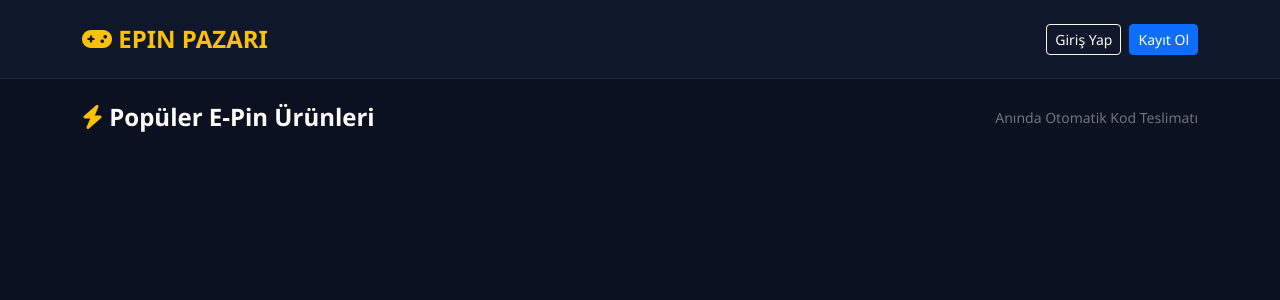
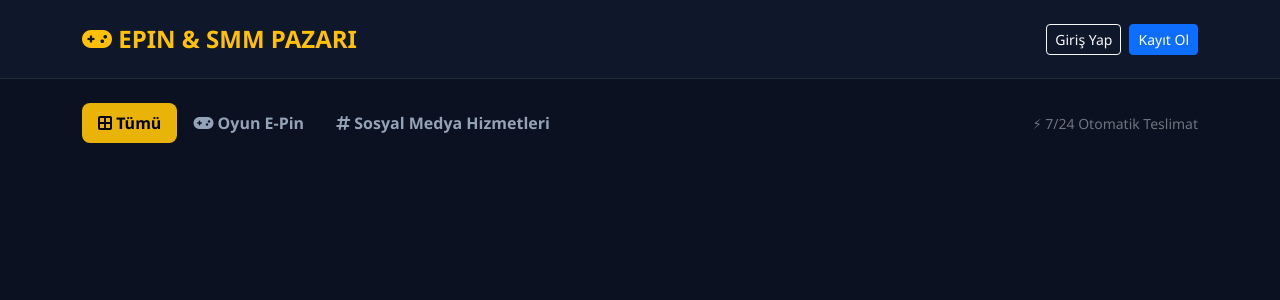
Before and after one commit to beratkalafat039-cyber/PinGamer, a Flask app: page / in a window 1280 px wide. Shown: the top 300 px of the page. Run offline with Flask 3, Linux system fonts and the light colour scheme; data that the repository does not hold is empty; some libraries are stand-ins or nearby versions.

Commit message:
Update index.html

```diff
--- a/templates/index.html
+++ b/templates/index.html
@@ -3,7 +3,7 @@
 <head>
     <meta charset="UTF-8">
     <meta name="viewport" content="width=device-width, initial-scale=1.0">
-    <title>E-Pin & Hesap Pazaryeri</title>
+    <title>E-Pin & Sosyal Medya Pazaryeri</title>
     <link href="https://cdn.jsdelivr.net/npm/bootstrap@5.3.0/dist/css/bootstrap.min.css" rel="stylesheet">
     <link rel="stylesheet" href="https://cdnjs.cloudflare.com/ajax/libs/font-awesome/6.4.0/css/all.min.css">
     <style>
@@ -11,14 +11,17 @@
         .navbar-custom { background-color: #0f172a; border-bottom: 1px solid #1e293b; }
         .product-card { background-color: #1e293b; border: 1px solid #334155; border-radius: 12px; transition: transform 0.2s, box-shadow 0.2s; }
         .product-card:hover { transform: translateY(-4px); box-shadow: 0 10px 20px rgba(0,0,0,0.3); }
-        .product-img { height: 180px; object-fit: cover; border-radius: 12px 12px 0 0; }
+        .product-img { height: 170px; object-fit: cover; border-radius: 12px 12px 0 0; }
+        .nav-pills .nav-link { color: #94a3b8; border-radius: 8px; font-weight: bold; }
+        .nav-pills .nav-link.active { background-color: #eab308; color: #000; }
+        .sub-filter-btn { border-radius: 20px; font-size: 0.85rem; font-weight: 600; }
     </style>
 </head>
 <body>
 
 <nav class="navbar navbar-expand-lg navbar-dark navbar-custom py-3">
     <div class="container">
-        <a class="navbar-brand fw-bold text-warning fs-4" href="/"><i class="fa-solid fa-gamepad"></i> EPIN PAZARI</a>
+        <a class="navbar-brand fw-bold text-warning fs-4" href="/"><i class="fa-solid fa-gamepad"></i> EPIN & SMM PAZARI</a>
 
         <div class="d-flex align-items-center gap-2">
             {% if username %}
@@ -53,20 +56,48 @@
       {% endif %}
     {% endwith %}
 
-    <div class="d-flex justify-content-between align-items-center mb-4">
-        <h4 class="fw-bold mb-0 text-white"><i class="fa-solid fa-bolt text-warning"></i> Popüler E-Pin Ürünleri</h4>
-        <span class="text-secondary small">Anında Otomatik Kod Teslimatı</span>
+    <!-- ANA KATEGORİ SEÇİMİ (OYUN / SOSYAL MEDYA) -->
+    <div class="d-flex justify-content-between align-items-center flex-wrap gap-3 mb-3">
+        <ul class="nav nav-pills" id="mainCatTab">
+            <li class="nav-item">
+                <button class="nav-link active" onclick="filterMain('all', this)"><i class="fa-solid fa-border-all"></i> Tümü</button>
+            </li>
+            <li class="nav-item">
+                <button class="nav-link" onclick="filterMain('oyun', this)"><i class="fa-solid fa-gamepad"></i> Oyun E-Pin</button>
+            </li>
+            <li class="nav-item">
+                <button class="nav-link" onclick="filterMain('sosyal', this)"><i class="fa-solid fa-hashtag"></i> Sosyal Medya Hizmetleri</button>
+            </li>
+        </ul>
+        <span class="text-secondary small">⚡ 7/24 Otomatik Teslimat</span>
     </div>
 
-    <div class="row g-4">
+    <!-- SOSYAL MEDYA ALT FİLTRELERİ (INSTA, TIKTOK, YT, TWITTER) -->
+    <div id="social-sub-filters" class="d-flex gap-2 flex-wrap mb-4" style="display: none !important;">
+        <button class="btn btn-outline-light btn-sm sub-filter-btn active" onclick="filterSub('all', this)">Tüm Sosyal Medya</button>
+        <button class="btn btn-outline-danger btn-sm sub-filter-btn" onclick="filterSub('instagram', this)"><i class="fa-brands fa-instagram"></i> Instagram</button>
+        <button class="btn btn-outline-info btn-sm sub-filter-btn" onclick="filterSub('tiktok', this)"><i class="fa-brands fa-tiktok"></i> TikTok</button>
+        <button class="btn btn-outline-danger btn-sm sub-filter-btn" onclick="filterSub('youtube', this)"><i class="fa-brands fa-youtube"></i> YouTube</button>
+        <button class="btn btn-outline-secondary btn-sm sub-filter-btn" onclick="filterSub('twitter', this)"><i class="fa-brands fa-x-twitter"></i> Twitter/X</button>
+    </div>
+
+    <!-- ÜRÜN KARTLARI -->
+    <div class="row g-4" id="products-grid">
         {% for p in products %}
-        <div class="col-md-4">
+        <div class="col-md-4 product-item" data-main="{{ p.main_category }}" data-sub="{{ p.sub_category }}">
             <div class="card product-card h-100 text-white">
                 <img src="{{ p.image }}" class="card-img-top product-img" alt="{{ p.title }}">
                 <div class="card-body d-flex flex-column justify-content-between p-4">
                     <div>
-                        <h5 class="card-title fw-bold text-warning">{{ p.title }}</h5>
-                        <p class="text-secondary small mb-2">Stok Durumu: <span class="badge bg-dark border border-secondary">{{ p.stock }} Adet</span></p>
+                        <div class="d-flex justify-content-between align-items-start mb-2">
+                            <h5 class="card-title fw-bold text-warning mb-0">{{ p.title }}</h5>
+                        </div>
+                        <p class="text-secondary small mb-2">
+                            Kategori:
+                            <span class="badge bg-dark border border-secondary text-info">
+                                {% if p.main_category == 'sosyal' %}📲 Sosyal Medya ({{ p.sub_category|upper }}){% else %}🎮 Oyun E-Pin{% endif %}
+                            </span>
+                        </p>
                     </div>
                     <div class="d-flex justify-content-between align-items-center mt-3 pt-3 border-top border-secondary">
                         <span class="fs-5 fw-bold text-light">{{ "%.2f"|format(p.price) }} TL</span>
@@ -83,6 +114,51 @@
     </div>
 </div>
 
+<script>
+let currentMain = 'all';
+let currentSub = 'all';
+
+function filterMain(cat, btn) {
+    document.querySelectorAll('#mainCatTab .nav-link').forEach(l => l.classList.remove('active'));
+    btn.classList.add('active');
+    currentMain = cat;
+    currentSub = 'all';
+
+    const subFilters = document.getElementById('social-sub-filters');
+    if (cat === 'sosyal') {
+        subFilters.style.setProperty('display', 'flex', 'important');
+    } else {
+        subFilters.style.setProperty('display', 'none', 'important');
+    }
+
+    applyFilters();
+}
+
+function filterSub(subCat, btn) {
+    document.querySelectorAll('#social-sub-filters .sub-filter-btn').forEach(b => b.classList.remove('active'));
+    btn.classList.add('active');
+    currentSub = subCat;
+    applyFilters();
+}
+
+function applyFilters() {
+    const items = document.querySelectorAll('.product-item');
+    items.forEach(item => {
+        const main = item.getAttribute('data-main');
+        const sub = item.getAttribute('data-sub');
+
+        let matchMain = (currentMain === 'all' || main === currentMain);
+        let matchSub = (currentSub === 'all' || sub === currentSub);
+
+        if (matchMain && matchSub) {
+            item.style.display = 'block';
+        } else {
+            item.style.display = 'none';
+        }
+    });
+}
+</script>
+
 <script src="https://cdn.jsdelivr.net/npm/bootstrap@5.3.0/dist/js/bootstrap.bundle.min.js"></script>
 </body>
 </html>
```
